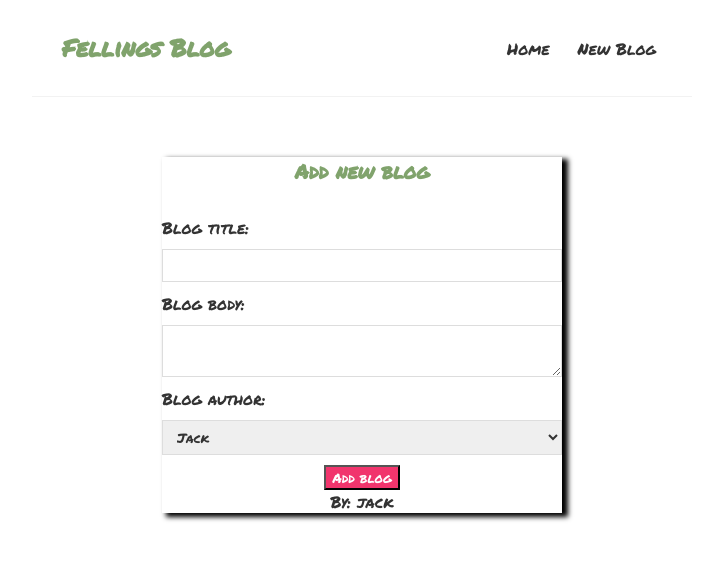
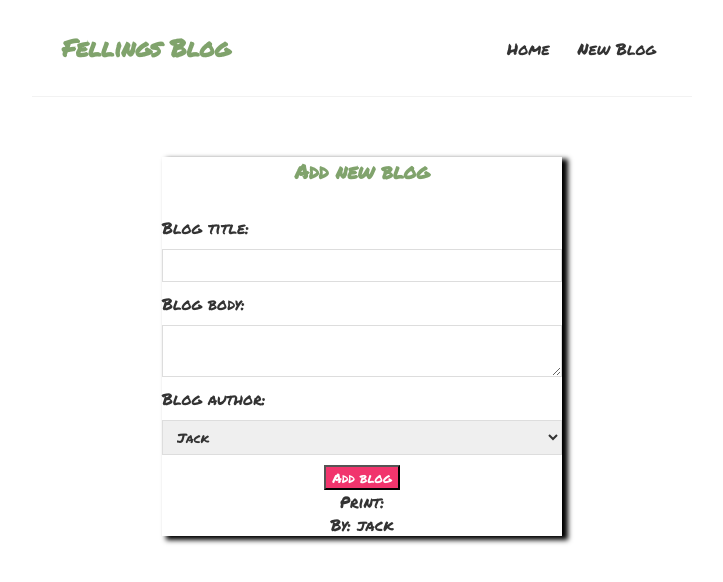
Before and after one commit to jonbleibdrey/feeling-blog, a React (Create React App) app: page /create in a window 1280 px wide. Shown: the top 582 px of the page, without its empty margins (278-1001 px from the left). Built offline with nearby package versions, Linux system fonts and the light colour scheme.

Commit message:
added submit form

```diff
--- a/src/Create.js
+++ b/src/Create.js
@@ -5,10 +5,17 @@ const Create = () => {
   const [body, setBody] = useState("");
   const [author, setAuthor] = useState("jack");
 
+  const handleSubmit = (e) =>{
+    e.preventDefault()
+    const blog = {title, body, author}
+
+    console.log("blog", blog)
+    }
+
   return (
     <div className="create">
       <h2>Add new blog</h2>
-      <form>
+      <form onSubmit={handleSubmit}>
         <label> Blog title:</label>
         <input
           type="text"
@@ -35,7 +42,7 @@ const Create = () => {
         <button>Add blog</button>
       </form>
       <h3>{title}</h3>
-      <p>{body}</p>
+      <p>Print: {body}</p>
       <p>By: {author}</p>
     </div>
   );
```
